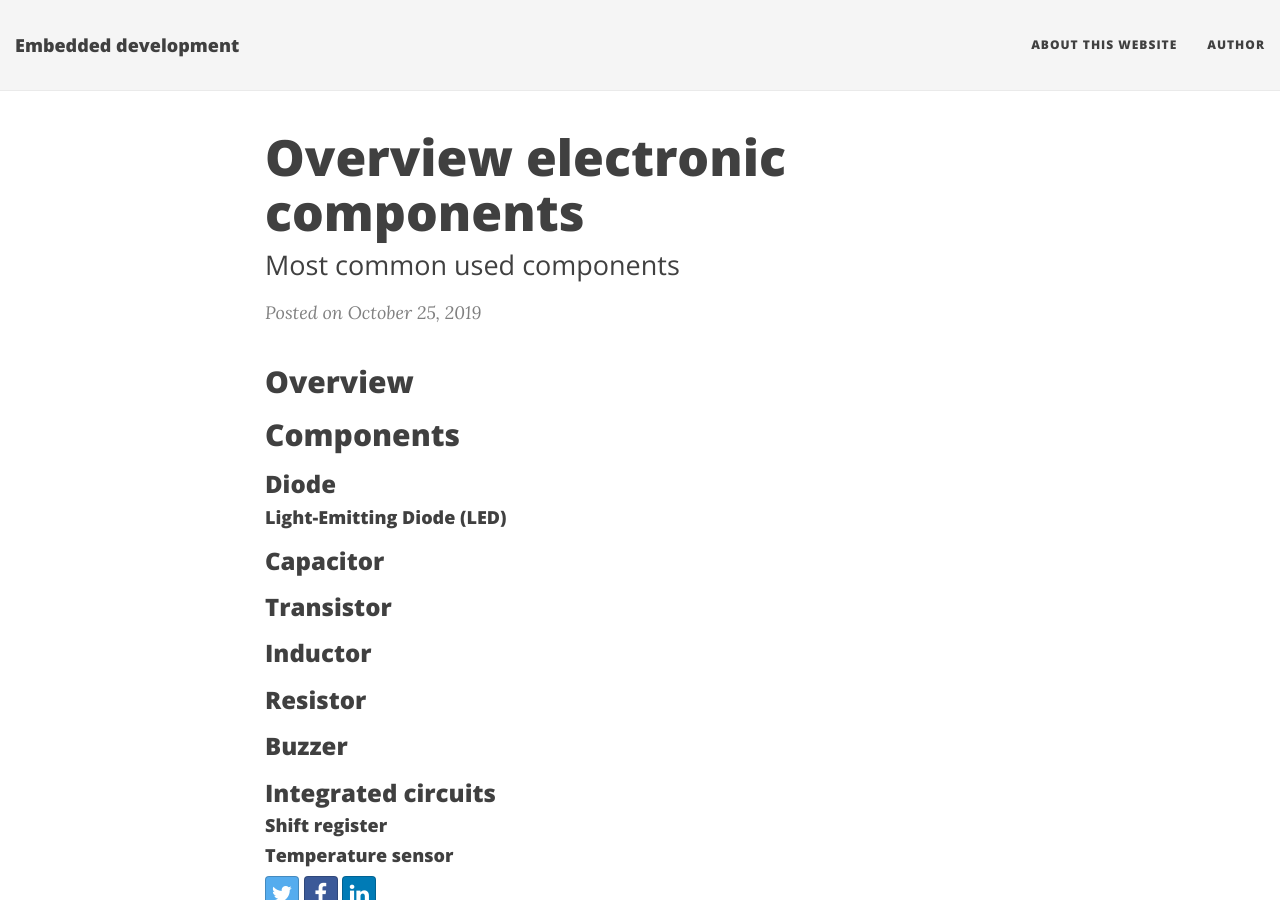
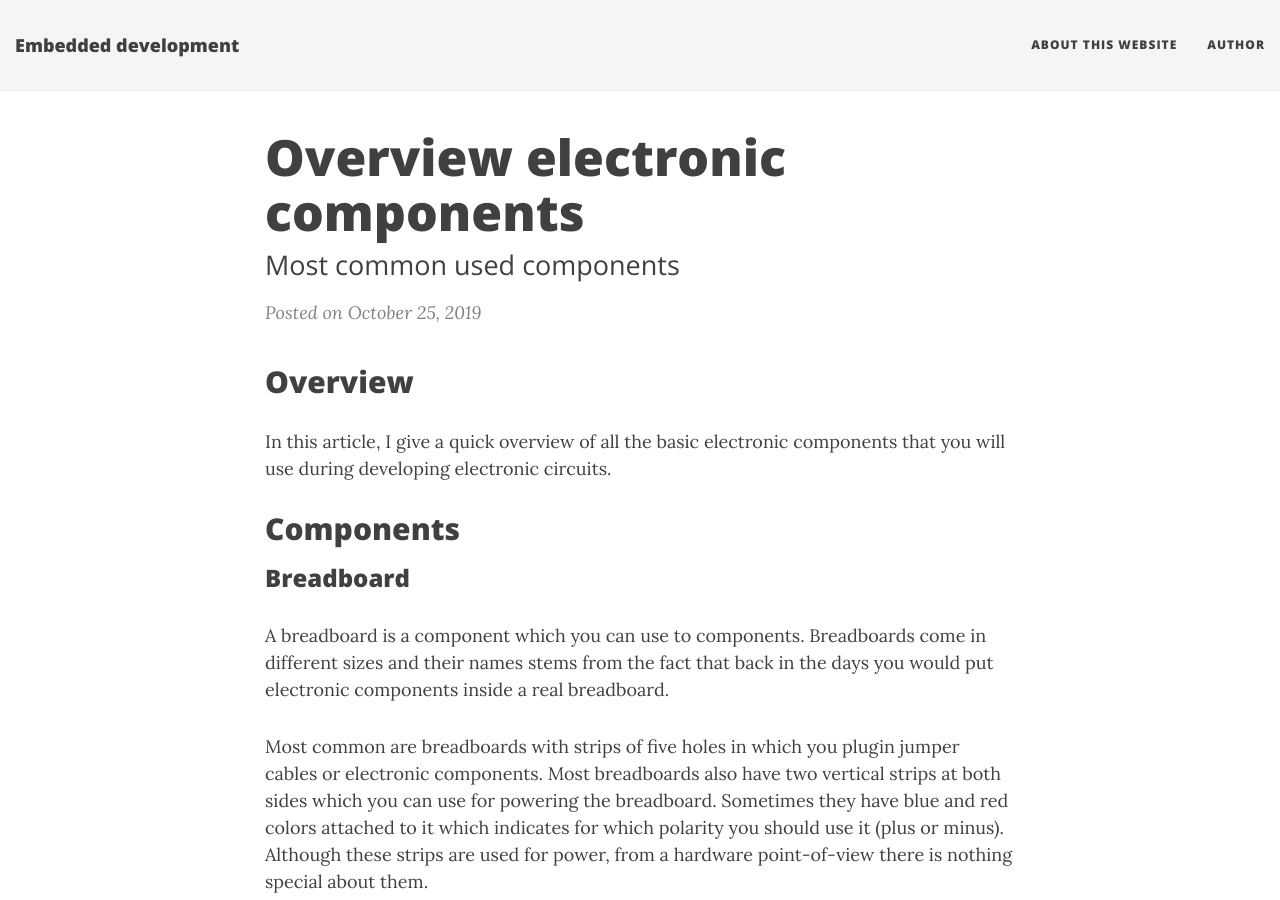
Before and after one commit to markvdlaan93/markvdlaan93.github.io, a Jekyll site: the page built from _posts/2019-10-25-electronic-components.md, in a window 1280 px wide and 900 px high. Built offline with Jekyll 4.4.1, drawn with Linux system fonts in a browser that asks for light colours; nearby versions of some CDN libraries; comment, search, counter and statistics services are not loaded.

Commit message:
Add breadboard description

```diff
--- a/_posts/2019-10-25-electronic-components.md
+++ b/_posts/2019-10-25-electronic-components.md
@@ -7,7 +7,15 @@ image:
 
 ## Overview
 
+In this article, I give a quick overview of all the basic electronic components that you will use during developing electronic circuits.
+
 ## Components
+
+### Breadboard
+
+A breadboard is a component which you can use to components. Breadboards come in different sizes and their names stems from the fact that back in the days you would put electronic components inside a real breadboard.
+
+Most common are breadboards with strips of five holes in which you plugin jumper cables or electronic components. Most breadboards also have two vertical strips at both sides which you can use for powering the breadboard. Sometimes they have blue and red colors attached to it which indicates for which polarity you should use it (plus or minus). Although these strips are used for power, from a hardware point-of-view there is nothing special about them.
 
 ### Diode
 
```
